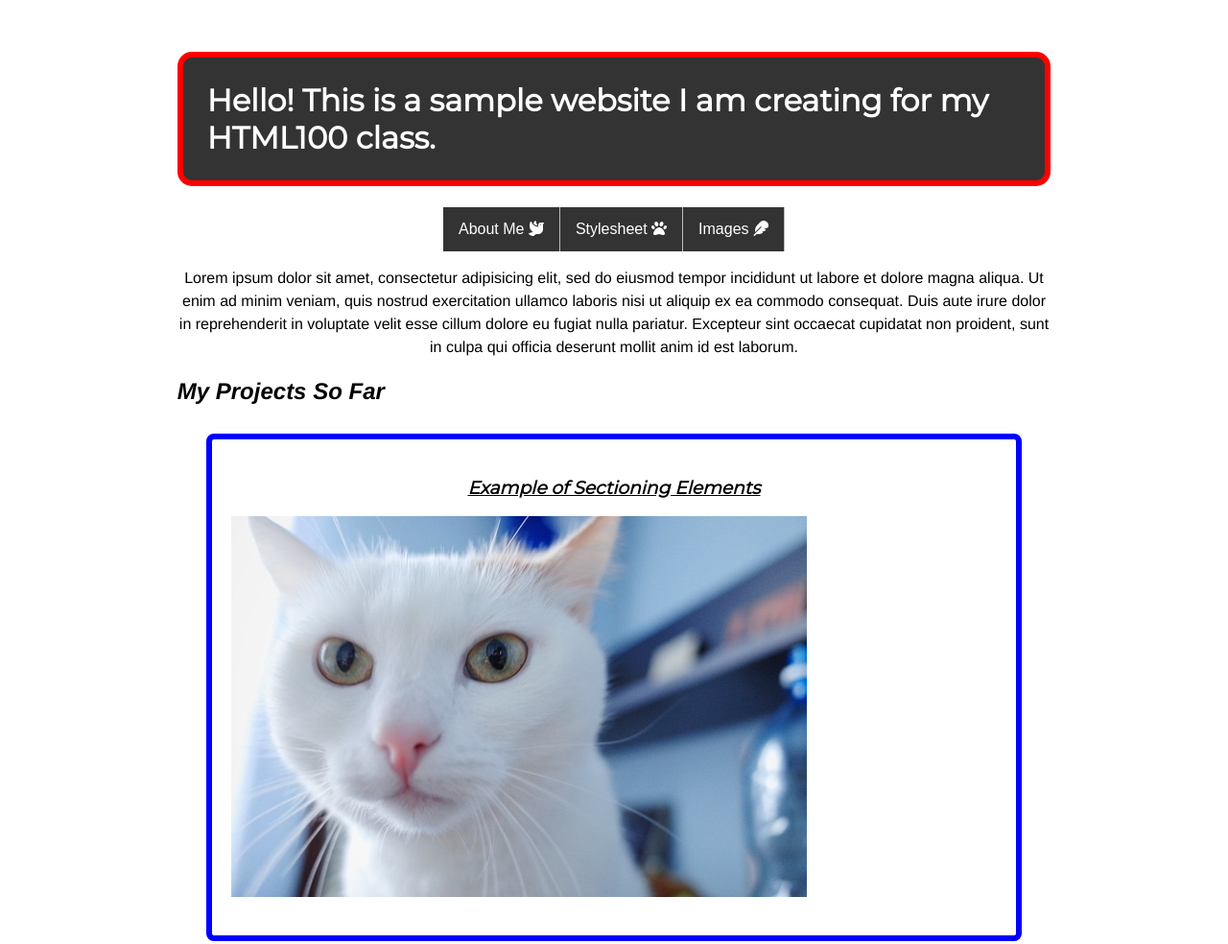
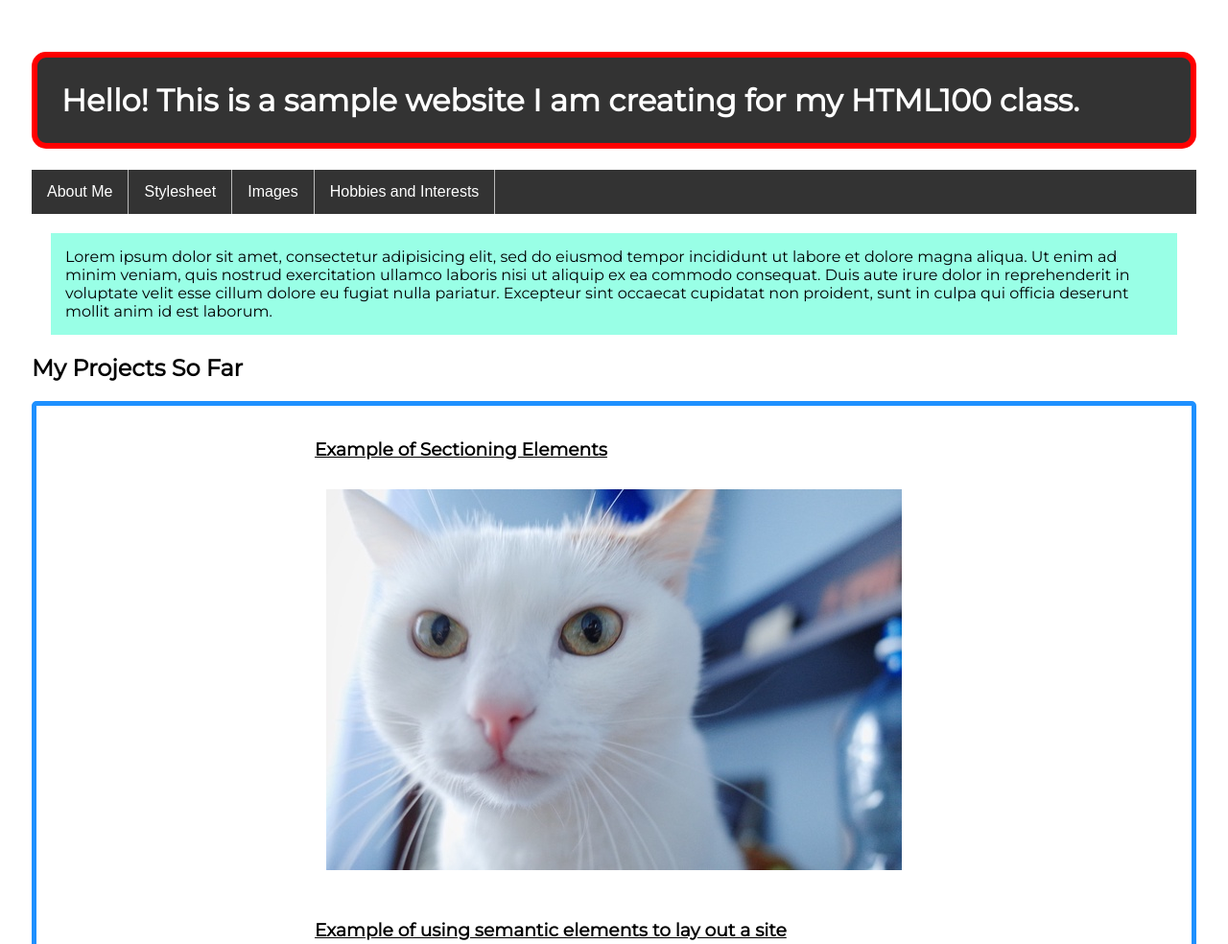
Before and after one commit to augustmacalusogreen/Portfolio, a plain HTML site: page index.html in a window 1280 px wide. Shown: the top 984 px of the page at 96% size. Drawn offline with Linux system fonts and the light colour scheme.

Commit message:
final commit assignment 5

```diff
--- a/index.html
+++ b/index.html
@@ -9,24 +9,27 @@
       <script src="https://kit.fontawesome.com/dd1475b556.js" crossorigin="anonymous"></script>
    </head>
 <body>
-     <div class="container">
+     <div class="nav-bar">
       <h1>Hello! This is a sample website I am creating for my HTML100 class.</h1>
-      <div class="flex-container">
+      <nav>
         <ul>
-         <li><a href="about-me.html" class="nav-bar-items">About Me <i class="fas fa-dove"></i></a></li>
-         <li><a href="styles/stylesheet.css" class="nav-bar-items">Stylesheet <i class="fas fa-paw"></i></a></li>
-         <li><a href=".images" class="nav-bar-items">Images <i class="fas fa-feather"></i></a></li>
+          <li><a href="about-me.html">About Me </a></li>
+          <li><a href="styles/stylesheet.css">Stylesheet </a></li>
+          <li><a href=".images">Images </a></li>
+          <li><a href="index2.html">Hobbies and Interests </a></li>
         </ul>
+      </nav>
      </div>
   <p class="main-page-text">Lorem ipsum dolor sit amet, consectetur adipisicing elit, sed do eiusmod tempor incididunt ut labore et dolore magna aliqua. Ut enim ad minim veniam, quis nostrud exercitation ullamco laboris nisi ut aliquip ex ea commodo consequat. Duis aute irure dolor in reprehenderit in voluptate velit esse cillum dolore eu fugiat nulla pariatur. Excepteur sint occaecat cupidatat non proident, sunt in culpa qui officia deserunt mollit anim id est laborum.</p>
   <h2>My Projects So Far</h2>
-      <article class="article1">
-         <h3 class="main-page-h3s"><a href="sectioning-html.html">Example of Sectioning Elements</a></h3>
-         <p><img src="images/cat1-600x397.jpg" alt="a close up image of a white cat" width="600" height="397" class="p-images"></p>
+  <div class="article-wrapper">
+    <article class="main-page-articles">
+      <h3><a href="sectioning-html.html">Example of Sectioning Elements</a></h3>
+      <p><img src="images/cat1-600x397.jpg" alt="a close up image of a white cat" width="600" height="397" /></p>
     </article>
-      <article class="article2">
-         <h3 class="main-page-h3s"><a href="semantic-elements.html">Example of using semantic elements to lay out a site</a></h3>
-         <p><img src="images/dog1-600x400.jpg" alt="a cute picture of a beautiful golden retriever" width="600" height="400" class="p-images"></p>
+    <article class="main-page-articles">
+      <h3><a href="semantic-elements.html">Example of using semantic elements to lay out a site</a></h3>
+      <p><img src="images/dog1-600x400.jpg" alt="a cute picture of a beautiful golden retriever" width="600" height="400" /></p>
     </article>
   </div>
 </body>
--- a/styles/index2stylesheet.css
+++ b/styles/index2stylesheet.css
@@ -0,0 +1,58 @@
+body{
+  width:95%;
+  text-align: center;
+}
+h1{
+  font-family: 'Montserrat', sans-serif;
+  color: #000;
+  margin-top: 60px;
+  margin-bottom: 10px;
+  padding: 30px;
+  border: 5px solid #33ccff;
+  background-color: #33ccff;
+  align-self: center;
+  }
+ul{
+    list-style-type: none;
+    margin: 0;
+    padding: 0;
+    overflow: hidden;
+    background-color: #333;
+  }
+li{
+  float: left;
+  border-right: 1px solid #bbb;
+  display:block;
+  color: white;
+  text-align: center;
+  padding: 14px 16px;
+  text-decoration: none;
+  font-family: 'Montserrat', sans-serif;
+}
+.main-page-text{
+  margin: 18px, 18px;
+  padding: 4px 4px;
+  background-color: #99ccff;
+  font-family: 'Montserrat', sans-serif;
+}
+a{
+  color: #fff;
+  text-decoration: none;
+}
+.nav-bar-items:hover{
+  color: #fff;
+}
+.flexbox-wrapper{
+  display: flex;
+  align-content: center;
+  width: 90;
+  margin: auto;
+}
+i{
+  margin: 6px;
+}
+.main-page-text{
+  font-family: 'Montserrat' sans-serif;
+  line-height: 1.5em;
+  text-align: center;
+}
--- a/styles/stylesheet.css
+++ b/styles/stylesheet.css
@@ -11,44 +11,36 @@ h1{
   border-radius: 15px;
   padding: 25px;}
 h2{
-  font-family: Helvetica;
+  font-family: 'Montserrat'
   font-style: italic;
 }
 body{
   font-family: 'Montserrat', sans-serif;
   padding: 25px;
 }
-.main-page-text{
-  font-family: Helvetica;
-  line-height: 1.5em;
-  text-align: center;
+.article-wrapper{
+  display:flex;
+  flex-direction: column;
+  border: 5px dodgerblue solid;
+  border-radius: 5px;
+  padding: 15px;
+  margin:auto;
 }
-.article1{
-  padding:20px;
-  margin:30px;
-  border: 6px blue solid;
-  border-radius: 8px;
-  font-family: 'Montserrat', sans-serif;
-  background-color: white;
+.main-page-articles{
+  margin: auto;
 
 }
-.article2{
-  padding:20px;
-  margin:30px;
-  border: 6px green solid;
-  border-radius: 8px;
-}
-.main-page-h3s{
-  font-family: Helvetica;
-  font-style: oblique;
-  color: white;
-  background-color: white;
-  text-align: center;
+img{
+  width: auto;
+  margin: 12px;
 }
 h3 a{
     font-family: 'Montserrat', sans-serif;
     background-color: white;
     color: #000;
+}
+h3 a:hover{
+  background-color:#ccff99;
 }
 
 .about-me-footer{
@@ -91,7 +83,9 @@ li a{
 li a:hover{
   background-color: #111;
 }
-.flex-container{
-  display:flex;
+.main-page-text{
+  margin: 20px;
+  padding: 15px;
   justify-content: center;
+  background-color: #99ffe6;
 }
```
Also changed, not shown: index2.html (+29 -0 lines). Lines whose indentation alone changed are shown as unchanged.
